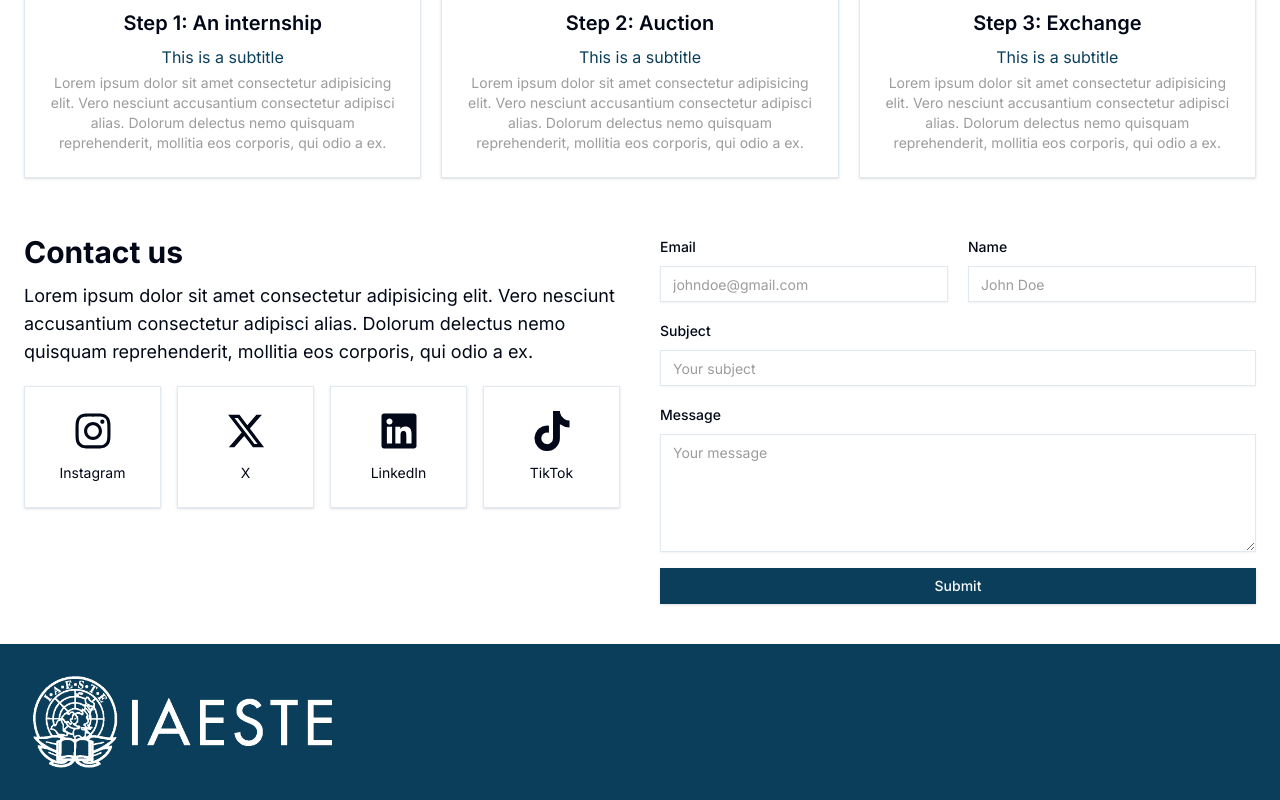
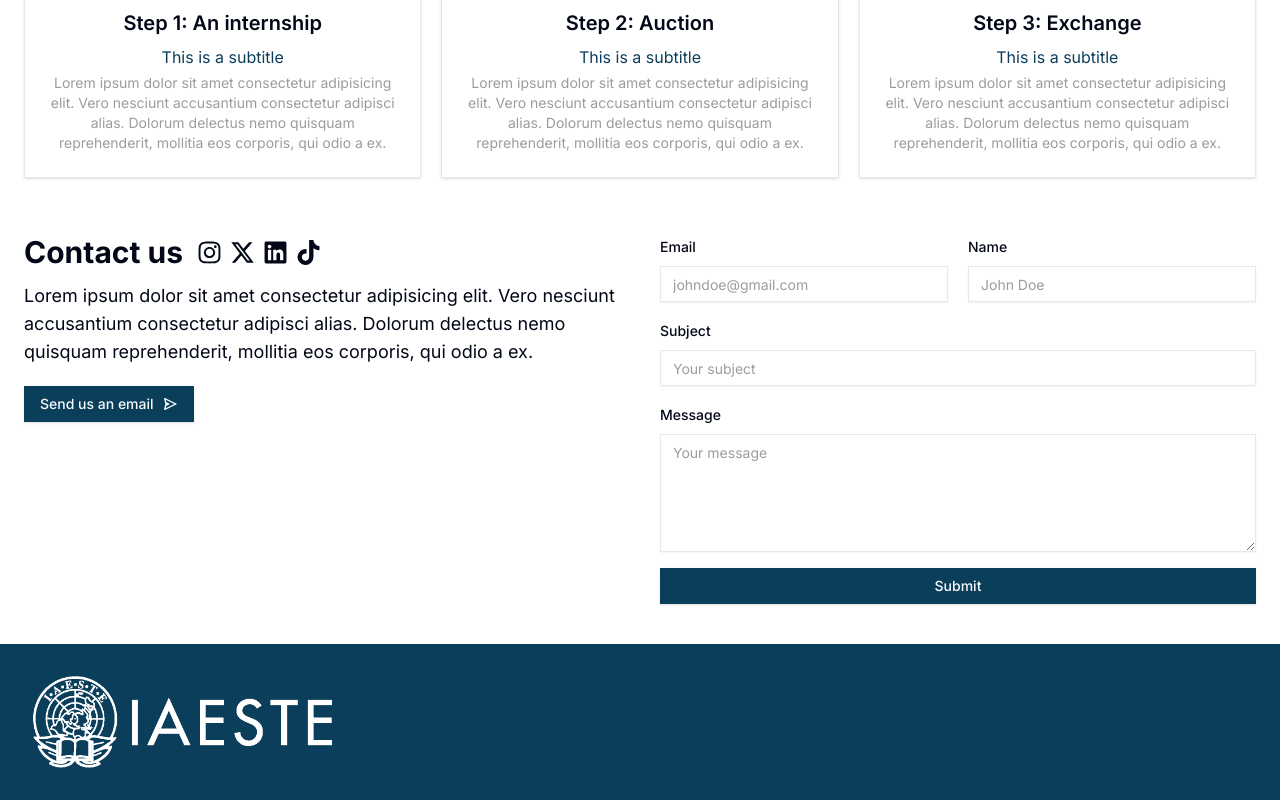
Before and after one commit to jtayped/iaeste-web, a Next.js app: page /en in a window 1280 px wide. Shown: the part 1602-2402 px from the top of the page. Built offline with nearby package versions, Linux system fonts and the light colour scheme; no server answers.

Commit message:
social media icons changed and new mailto button added

```diff
--- a/messages/ca.json
+++ b/messages/ca.json
@@ -58,6 +58,7 @@
   "contact": {
     "title": "Contact us",
     "description": "Lorem ipsum dolor sit amet consectetur adipisicing elit. Vero nesciunt accusantium consectetur adipisci alias. Dolorum delectus nemo quisquam reprehenderit, mollitia eos corporis, qui odio a ex.",
+    "btn": "Send us an email",
     "email": {
       "label": "Email",
       "placeholder": "johndoe@gmail.com",
--- a/messages/en.json
+++ b/messages/en.json
@@ -58,6 +58,7 @@
   "contact": {
     "title": "Contact us",
     "description": "Lorem ipsum dolor sit amet consectetur adipisicing elit. Vero nesciunt accusantium consectetur adipisci alias. Dolorum delectus nemo quisquam reprehenderit, mollitia eos corporis, qui odio a ex.",
+    "btn": "Send us an email",
     "email": {
       "label": "Email",
       "placeholder": "johndoe@gmail.com",
--- a/messages/es.json
+++ b/messages/es.json
@@ -58,6 +58,7 @@
   "contact": {
     "title": "Contact us",
     "description": "Lorem ipsum dolor sit amet consectetur adipisicing elit. Vero nesciunt accusantium consectetur adipisci alias. Dolorum delectus nemo quisquam reprehenderit, mollitia eos corporis, qui odio a ex.",
+    "btn": "Send us an email",
     "email": {
       "label": "Email",
       "placeholder": "johndoe@gmail.com",
--- a/src/components/sections/contact.tsx
+++ b/src/components/sections/contact.tsx
@@ -1,7 +1,9 @@
 import { useTranslations } from "next-intl";
 import ContactForm from "../common/contact-form";
 import socials from "@/constants/socials";
-import Social from "../ui/social";
+import { Button } from "../ui/button";
+import { BiSend } from "react-icons/bi";
+import Link from "next/link";
 
 const Contact = () => {
   const t = useTranslations("contact");
@@ -9,15 +11,28 @@ const Contact = () => {
   return (
     <div className="px-screen grid md:grid-cols-2 gap-10 mt-14">
       <div>
-        <h2 className="text-3xl font-bold">{t("title")}</h2>
+        <div className="flex items-center gap-3.5">
+          <h2 className="text-3xl font-bold">{t("title")}</h2>
+          <ul className="flex items-center gap-2">
+            {socials.map((s) => {
+              const Icon = s.icon;
+              return (
+                <li key={s.name}>
+                  <Link href={s.href}>
+                    <Icon size={25} />
+                  </Link>
+                </li>
+              );
+            })}
+          </ul>
+        </div>
+
         <p className="text-lg mt-3">{t("description")}</p>
-        <ul className="grid grid-cols-2 md:grid-cols-4 gap-4 mt-5">
-          {socials.map((s) => (
-            <li key={s.name}>
-              <Social name={s.name} href={s.href} Icon={s.icon} />
-            </li>
-          ))}
-        </ul>
+        <Link href="mailto:iaeste@udl.cat">
+          <Button className="mt-5">
+            {t("btn")} <BiSend />
+          </Button>
+        </Link>
       </div>
       <ContactForm />
     </div>
```
